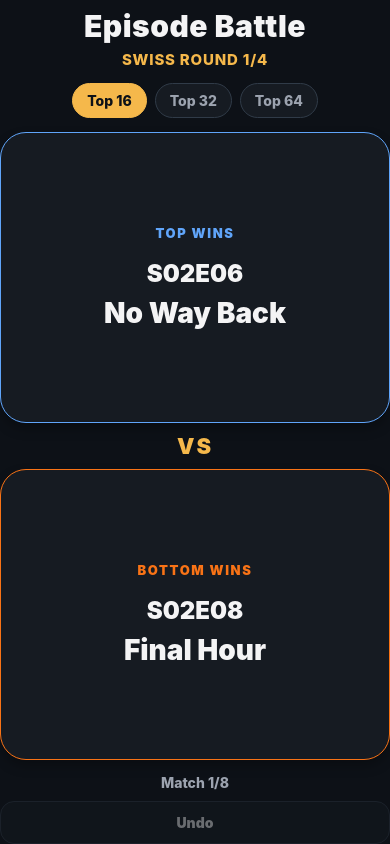
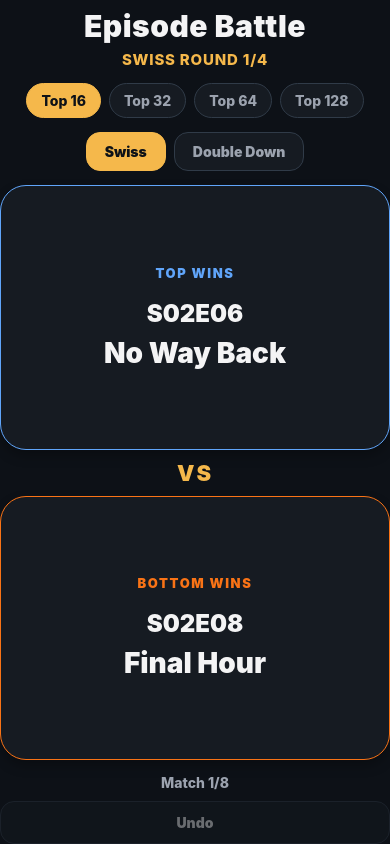
Before and after one commit to EbubekirErden/EpisodeBattle, a React Native app: screen / in a window 390 px wide. Built offline with nearby package versions, Linux system fonts and the light colour scheme.

Commit message:
feat: add double down mode

```diff
--- a/App.tsx
+++ b/App.tsx
@@ -4,16 +4,18 @@ import { EPISODES } from "@/data/doctorwho/episodes";
 import { BattleScreen } from "@/screens/BattleScreen";
 import { ResultsScreen } from "@/screens/ResultsScreen";
 import { createTournament, voteForWinner } from "@/tournament/engine";
-import { Episode, TournamentState } from "@/tournament/types";
+import { Episode, TournamentMode, TournamentState } from "@/tournament/types";
 
-const POOL_SIZES = [16, 32, 64];
+const POOL_SIZES = [16, 32, 64, 128];
 const DEFAULT_POOL_SIZE = 16;
+const DEFAULT_MODE: TournamentMode = "swiss";
 
 export default function App() {
   const [poolSize, setPoolSize] = useState(DEFAULT_POOL_SIZE);
+  const [mode, setMode] = useState<TournamentMode>(DEFAULT_MODE);
 
   const [tournament, setTournament] = useState<TournamentState>(() =>
-    createTournament(EPISODES, DEFAULT_POOL_SIZE)
+    createTournament(EPISODES, DEFAULT_POOL_SIZE, DEFAULT_MODE)
   );
 
   const [history, setHistory] = useState<TournamentState[]>([]);
@@ -28,9 +30,10 @@ export default function App() {
     return map;
   }, []);
 
-  function restart(size = poolSize) {
-    setPoolSize(size);
-    setTournament(createTournament(EPISODES, size));
+  function restart(nextPoolSize = poolSize, nextMode = mode) {
+    setPoolSize(nextPoolSize);
+    setMode(nextMode);
+    setTournament(createTournament(EPISODES, nextPoolSize, nextMode));
     setHistory([]);
   }
 
@@ -41,9 +44,7 @@ export default function App() {
 
   function undo() {
     setHistory((previous) => {
-      if (previous.length === 0) {
-        return previous;
-      }
+      if (previous.length === 0) return previous;
 
       const lastState = previous[previous.length - 1];
       setTournament(lastState);
@@ -68,6 +69,7 @@ export default function App() {
       episodeById={episodeById}
       poolSize={poolSize}
       poolSizes={POOL_SIZES}
+      mode={mode}
       historyLength={history.length}
       onVote={handleVote}
       onUndo={undo}
--- /dev/null
+++ b/src/components/ModeSelector.tsx
@@ -0,0 +1,52 @@
+import { Text, TouchableOpacity, View } from "react-native";
+
+import { styles } from "@/styles/appStyles";
+import { TournamentMode } from "@/tournament/types";
+
+type ModeSelectorProps = {
+  selectedMode: TournamentMode;
+  onSelectMode: (mode: TournamentMode) => void;
+};
+
+export function ModeSelector({
+  selectedMode,
+  onSelectMode,
+}: ModeSelectorProps) {
+  return (
+    <View style={styles.modeSelector}>
+      <TouchableOpacity
+        style={[
+          styles.modeButton,
+          selectedMode === "swiss" && styles.modeButtonActive,
+        ]}
+        onPress={() => onSelectMode("swiss")}
+      >
+        <Text
+          style={[
+            styles.modeButtonText,
+            selectedMode === "swiss" && styles.modeButtonTextActive,
+          ]}
+        >
+          Swiss
+        </Text>
+      </TouchableOpacity>
+
+      <TouchableOpacity
+        style={[
+          styles.modeButton,
+          selectedMode === "doubleDown" && styles.modeButtonActive,
+        ]}
+        onPress={() => onSelectMode("doubleDown")}
+      >
+        <Text
+          style={[
+            styles.modeButtonText,
+            selectedMode === "doubleDown" && styles.modeButtonTextActive,
+          ]}
+        >
+          Double Down
+        </Text>
+      </TouchableOpacity>
+    </View>
+  );
+}
--- a/src/screens/BattleScreen.tsx
+++ b/src/screens/BattleScreen.tsx
@@ -1,20 +1,26 @@
 import { SafeAreaView, Text, TouchableOpacity, View } from "react-native";
 
 import { EpisodeCard } from "@/components/EpisodeCard";
+import { ModeSelector } from "@/components/ModeSelector";
 import { PoolSelector } from "@/components/PoolSelector";
 import { styles } from "@/styles/appStyles";
-import { Episode, TournamentState } from "@/tournament/types";
 import { getCurrentMatch } from "@/tournament/engine";
+import {
+  Episode,
+  TournamentMode,
+  TournamentState,
+} from "@/tournament/types";
 
 type BattleScreenProps = {
   tournament: TournamentState;
   episodeById: Record<string, Episode>;
   poolSize: number;
   poolSizes: number[];
+  mode: TournamentMode;
   historyLength: number;
   onVote: (winnerId: string) => void;
   onUndo: () => void;
-  onRestart: (poolSize?: number) => void;
+  onRestart: (poolSize?: number, mode?: TournamentMode) => void;
 };
 
 export function BattleScreen({
@@ -22,6 +28,7 @@ export function BattleScreen({
   episodeById,
   poolSize,
   poolSizes,
+  mode,
   historyLength,
   onVote,
   onUndo,
@@ -37,7 +44,7 @@ export function BattleScreen({
 
         <TouchableOpacity
           style={styles.primaryButton}
-          onPress={() => onRestart()}
+          onPress={() => onRestart(poolSize, mode)}
         >
           <Text style={styles.primaryButtonText}>Restart</Text>
         </TouchableOpacity>
@@ -56,7 +63,12 @@ export function BattleScreen({
       <PoolSelector
         poolSizes={poolSizes}
         selectedPoolSize={poolSize}
-        onSelectSize={onRestart}
+        onSelectSize={(nextPoolSize) => onRestart(nextPoolSize, mode)}
+      />
+
+      <ModeSelector
+        selectedMode={mode}
+        onSelectMode={(nextMode) => onRestart(poolSize, nextMode)}
       />
 
       <EpisodeCard
@@ -77,12 +89,14 @@ export function BattleScreen({
 
       <View style={styles.footer}>
         <Text style={styles.progressText}>
-          Match {tournament.currentMatchIndex + 1}/
-          {tournament.currentMatches.length}
+          {getProgressText(tournament)}
         </Text>
 
         <TouchableOpacity
-          style={[styles.secondaryButton, historyLength === 0 && styles.disabled]}
+          style={[
+            styles.secondaryButton,
+            historyLength === 0 && styles.disabled,
+          ]}
           onPress={onUndo}
           disabled={historyLength === 0}
         >
@@ -95,7 +109,11 @@ export function BattleScreen({
 
 function getTournamentTitle(tournament: TournamentState): string {
   if (tournament.phase === "swiss") {
-    return `Swiss Round ${tournament.currentSwissRound}/${tournament.maxSwissRounds}`;
+    return `Swiss Round ${tournament.currentRound}/${tournament.maxSwissRounds}`;
+  }
+
+  if (tournament.phase === "doubleDown") {
+    return `Double Down Round ${tournament.currentRound}`;
   }
 
   if (tournament.phase === "final" && tournament.finalStage === "semifinals") {
@@ -108,3 +126,24 @@ function getTournamentTitle(tournament: TournamentState): string {
 
   return "Episode Battle";
 }
+
+function getProgressText(tournament: TournamentState): string {
+  const matchNumber = tournament.currentMatchIndex + 1;
+  const totalMatches = tournament.currentMatches.length;
+
+  if (tournament.phase === "doubleDown") {
+    const activeCount = getActiveCount(tournament);
+
+    return `Match ${matchNumber}/${totalMatches} • ${activeCount} alive`;
+  }
+
+  return `Match ${matchNumber}/${totalMatches}`;
+}
+
+function getActiveCount(tournament: TournamentState): number {
+  return tournament.episodeIds.filter((episodeId) => {
+    const standing = tournament.standings[episodeId];
+
+    return standing.losses < tournament.eliminationLosses;
+  }).length;
+}
--- a/src/styles/appStyles.ts
+++ b/src/styles/appStyles.ts
@@ -237,4 +237,34 @@ export const styles = StyleSheet.create({
     marginTop: 4,
     fontWeight: "800",
   },
+
+  modeSelector: {
+    flexDirection: "row",
+    gap: 8,
+    justifyContent: "center",
+    marginBottom: 14,
+  },
+
+  modeButton: {
+    borderWidth: 1,
+    borderColor: colors.border,
+    borderRadius: 14,
+    paddingVertical: 10,
+    paddingHorizontal: 18,
+    backgroundColor: colors.surface,
+  },
+
+  modeButtonActive: {
+    backgroundColor: colors.accent,
+    borderColor: colors.accent,
+  },
+
+  modeButtonText: {
+    color: colors.muted,
+    fontWeight: "900",
+  },
+
+  modeButtonTextActive: {
+    color: colors.background,
+  },
 });
--- a/src/tournament/engine.ts
+++ b/src/tournament/engine.ts
@@ -2,8 +2,11 @@ import {
   Episode,
   Match,
   Standing,
+  TournamentMode,
   TournamentState,
-} from "./types";
+} from "@/tournament/types";
+
+const DOUBLE_DOWN_LOSSES = 2;
 
 function getMaxSwissRounds(poolSize: number): number {
   if (poolSize <= 16) return 4;
@@ -12,12 +15,14 @@ function getMaxSwissRounds(poolSize: number): number {
 
 export function createTournament(
   episodes: Episode[],
-  poolSize: number
+  poolSize: number,
+  mode: TournamentMode
 ): TournamentState {
   const selectedEpisodes = [...episodes]
     .sort((a, b) => b.seedScore - a.seedScore)
     .slice(0, poolSize);
 
+  const actualPoolSize = selectedEpisodes.length;
   const episodeIds = selectedEpisodes.map((episode) => episode.id);
 
   const standings: Record<string, Standing> = {};
@@ -34,10 +39,14 @@ export function createTournament(
   }
 
   const initialState: TournamentState = {
-    phase: "swiss",
-    poolSize,
-    maxSwissRounds: getMaxSwissRounds(poolSize),
-    currentSwissRound: 1,
+    mode,
+    phase: mode,
+
+    poolSize: actualPoolSize,
+    maxSwissRounds: getMaxSwissRounds(actualPoolSize),
+    currentRound: 1,
+
+    eliminationLosses: DOUBLE_DOWN_LOSSES,
 
     episodeIds,
     standings,
@@ -53,12 +62,19 @@ export function createTournament(
 
   return {
     ...initialState,
-    currentMatches: generateSwissMatches(initialState),
+    currentMatches:
+      mode === "swiss"
+        ? generateSwissMatches(initialState)
+        : generateDoubleDownMatches(initialState),
   };
 }
 
 export function getCurrentMatch(state: TournamentState): Match | null {
-  if (state.phase !== "swiss" && state.phase !== "final") {
+  if (
+    state.phase !== "swiss" &&
+    state.phase !== "doubleDown" &&
+    state.phase !== "final"
+  ) {
     return null;
   }
 
@@ -81,6 +97,10 @@ export function voteForWinner(
     return handleSwissVote(state, winnerId, loserId);
   }
 
+  if (state.phase === "doubleDown") {
+    return handleDoubleDownVote(state, winnerId, loserId);
+  }
+
   return handleFinalVote(state, winnerId);
 }
 
@@ -89,57 +109,92 @@ function handleSwissVote(
   winnerId: string,
   loserId: string
 ): TournamentState {
-  const standings = cloneStandings(state.standings);
+  const standings = applyMatchResult(state.standings, winnerId, loserId);
 
-  standings[winnerId].wins += 1;
-  standings[winnerId].opponents.push(loserId);
-  standings[winnerId].beatenOpponents.push(loserId);
-
-  standings[loserId].losses += 1;
-  standings[loserId].opponents.push(winnerId);
+  const afterVoteState: TournamentState = {
+    ...state,
+    standings,
+  };
 
   const nextMatchIndex = state.currentMatchIndex + 1;
 
   if (nextMatchIndex < state.currentMatches.length) {
     return {
-      ...state,
-      standings,
+      ...afterVoteState,
       currentMatchIndex: nextMatchIndex,
     };
   }
 
-  const nextRound = state.currentSwissRound + 1;
+  if (state.currentRound >= state.maxSwissRounds) {
+    return startFinals(afterVoteState);
+  }
 
-  if (nextRound <= state.maxSwissRounds) {
-    const nextState: TournamentState = {
-      ...state,
-      standings,
-      currentSwissRound: nextRound,
-      currentMatchIndex: 0,
-    };
+  const nextRoundState: TournamentState = {
+    ...afterVoteState,
+    currentRound: state.currentRound + 1,
+    currentMatchIndex: 0,
+  };
 
+  return {
+    ...nextRoundState,
+    currentMatches: generateSwissMatches(nextRoundState),
+  };
+}
+
+function handleDoubleDownVote(
+  state: TournamentState,
+  winnerId: string,
+  loserId: string
+): TournamentState {
+  const standings = applyMatchResult(state.standings, winnerId, loserId);
+
+  const afterVoteState: TournamentState = {
+    ...state,
+    standings,
+  };
+
+  const nextMatchIndex = state.currentMatchIndex + 1;
+
+  if (nextMatchIndex < state.currentMatches.length) {
     return {
-      ...nextState,
-      currentMatches: generateSwissMatches(nextState),
+      ...afterVoteState,
+      currentMatchIndex: nextMatchIndex,
     };
   }
 
-  return startFinals({
-    ...state,
-    standings,
-  });
+  const activeIds = getActiveEpisodeIds(afterVoteState);
+
+  if (activeIds.length <= 4) {
+    return startFinals(afterVoteState);
+  }
+
+  const nextRoundState: TournamentState = {
+    ...afterVoteState,
+    currentRound: state.currentRound + 1,
+    currentMatchIndex: 0,
+  };
+
+  const nextMatches = generateDoubleDownMatches(nextRoundState);
+
+  if (nextMatches.length === 0) {
+    return startFinals(nextRoundState);
+  }
+
+  return {
+    ...nextRoundState,
+    currentMatches: nextMatches,
+  };
 }
 
 function handleFinalVote(
   state: TournamentState,
   winnerId: string
 ): TournamentState {
-  const nextMatchIndex = state.currentMatchIndex + 1;
-
   if (state.finalStage === "semifinals") {
     const semifinalWinners = [...state.semifinalWinners, winnerId];
+    const nextMatchIndex = state.currentMatchIndex + 1;
 
-    if (semifinalWinners.length < 2) {
+    if (nextMatchIndex < state.currentMatches.length) {
       return {
         ...state,
         semifinalWinners,
@@ -169,7 +224,49 @@ function handleFinalVote(
 }
 
 function startFinals(state: TournamentState): TournamentState {
-  const finalists = rankEpisodes(state).slice(0, 4);
+  const rankedIds = rankEpisodes(state);
+
+  const activeFinalists = rankedIds.filter((episodeId) =>
+    isActiveEpisode(state, episodeId)
+  );
+
+  const backupFinalists = rankedIds.filter(
+    (episodeId) => !activeFinalists.includes(episodeId)
+  );
+
+  const finalists = [...activeFinalists, ...backupFinalists].slice(0, 4);
+
+  if (finalists.length <= 1) {
+    return {
+      ...state,
+      phase: "results",
+      championId: finalists[0] ?? null,
+    };
+  }
+
+  if (finalists.length === 2) {
+    return {
+      ...state,
+      phase: "final",
+      finalStage: "championship",
+      finalists,
+      semifinalWinners: [],
+      currentMatches: [{ aId: finalists[0], bId: finalists[1] }],
+      currentMatchIndex: 0,
+    };
+  }
+
+  if (finalists.length === 3) {
+    return {
+      ...state,
+      phase: "final",
+      finalStage: "semifinals",
+      finalists,
+      semifinalWinners: [finalists[0]],
+      currentMatches: [{ aId: finalists[1], bId: finalists[2] }],
+      currentMatchIndex: 0,
+    };
+  }
 
   return {
     ...state,
@@ -178,14 +275,8 @@ function startFinals(state: TournamentState): TournamentState {
     finalists,
     semifinalWinners: [],
     currentMatches: [
-      {
-        aId: finalists[0],
-        bId: finalists[3],
-      },
-      {
-        aId: finalists[1],
-        bId: finalists[2],
-      },
+      { aId: finalists[0], bId: finalists[3] },
+      { aId: finalists[1], bId: finalists[2] },
     ],
     currentMatchIndex: 0,
   };
@@ -196,7 +287,16 @@ export function rankEpisodes(state: TournamentState): string[] {
     const a = state.standings[aId];
     const b = state.standings[bId];
 
+    const aActive = isActiveEpisode(state, aId);
+    const bActive = isActiveEpisode(state, bId);
+
+    if (state.mode === "doubleDown" && aActive !== bActive) {
+      return aActive ? -1 : 1;
+    }
+
     if (b.wins !== a.wins) return b.wins - a.wins;
+
+    if (a.losses !== b.losses) return a.losses - b.losses;
 
     const bOpponentStrength = getOpponentStrength(b, state.standings);
     const aOpponentStrength = getOpponentStrength(a, state.standings);
@@ -211,7 +311,33 @@ export function rankEpisodes(state: TournamentState): string[] {
 
 function generateSwissMatches(state: TournamentState): Match[] {
   const sortedIds = rankEpisodes(state);
-  const unpaired = new Set(sortedIds);
+  return pairEpisodeIds(sortedIds, state);
+}
+
+function generateDoubleDownMatches(state: TournamentState): Match[] {
+  const activeIds = getActiveEpisodeIds(state);
+
+  const sortedActiveIds = activeIds.sort((aId, bId) => {
+    const a = state.standings[aId];
+    const b = state.standings[bId];
+
+    if (a.losses !== b.losses) return a.losses - b.losses;
+    if (b.wins !== a.wins) return b.wins - a.wins;
+
+    return b.seedScore - a.seedScore;
+  });
+
+  return pairEpisodeIds(sortedActiveIds, state);
+}
+
+function pairEpisodeIds(ids: string[], state: TournamentState): Match[] {
+  const idsForPairing = [...ids];
+
+  if (idsForPairing.length % 2 === 1) {
+    idsForPairing.pop();
+  }
+
+  const unpaired = new Set(idsForPairing);
   const matches: Match[] = [];
 
   while (unpaired.size > 1) {
@@ -220,16 +346,11 @@ function generateSwissMatches(state: TournamentState): Match[] {
 
     const bId = findBestOpponent(aId, [...unpaired], state);
 
-    if (!bId) {
-      break;
-    }
+    if (!bId) break;
 
     unpaired.delete(bId);
 
-    matches.push({
-      aId,
-      bId,
-    });
+    matches.push({ aId, bId });
   }
 
   return matches;
@@ -253,6 +374,13 @@ function findBestOpponent(
       return bHasPlayed ? 1 : -1;
     }
 
+    const bLossDiff = Math.abs(a.losses - b.losses);
+    const cLossDiff = Math.abs(a.losses - c.losses);
+
+    if (bLossDiff !== cLossDiff) {
+      return bLossDiff - cLossDiff;
+    }
+
     const bWinDiff = Math.abs(a.wins - b.wins);
     const cWinDiff = Math.abs(a.wins - c.wins);
 
@@ -264,6 +392,35 @@ function findBestOpponent(
   });
 
   return sortedCandidates[0] ?? null;
+}
+
+function applyMatchResult(
+  standings: Record<string, Standing>,
+  winnerId: string,
+  loserId: string
+): Record<string, Standing> {
+  const copy = cloneStandings(standings);
+
+  copy[winnerId].wins += 1;
+  copy[winnerId].opponents.push(loserId);
+  copy[winnerId].beatenOpponents.push(loserId);
+
+  copy[loserId].losses += 1;
+  copy[loserId].opponents.push(winnerId);
+
+  return copy;
+}
+
+function getActiveEpisodeIds(state: TournamentState): string[] {
+  return state.episodeIds.filter((episodeId) =>
+    isActiveEpisode(state, episodeId)
+  );
+}
+
+function isActiveEpisode(state: TournamentState, episodeId: string): boolean {
+  if (state.mode !== "doubleDown") return true;
+
+  return state.standings[episodeId].losses < state.eliminationLosses;
 }
 
 function getOpponentStrength(
```
Also changed, not shown: src/tournament/types.ts (+7 -2 lines).
